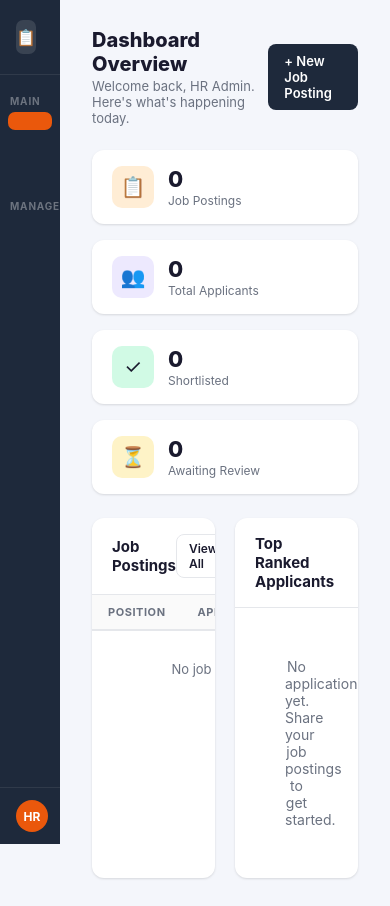
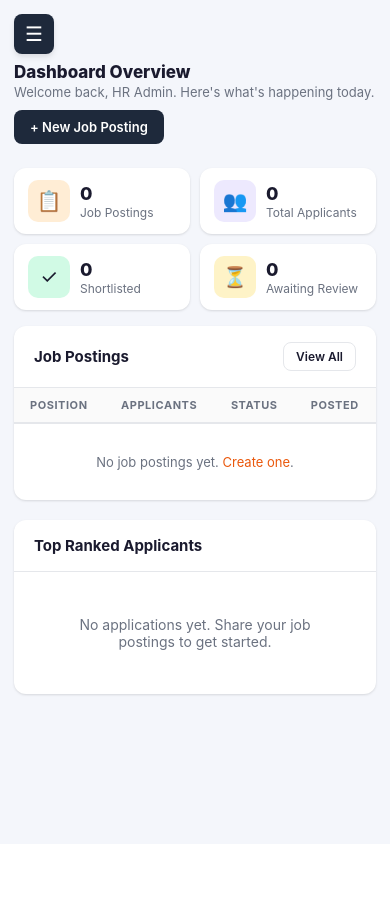
Before and after one commit to Deepresso/Smart_Resume_Screening, a Flask app: page /hr/dashboard in a window 390 px wide. After the commit the page ends 697 px from the top, so only its background shows below. Run offline with Flask 3, Linux system fonts and the light colour scheme; a user stored in the database is signed in.

Commit message:
Add full mobile responsive layout
- Hamburger menu button on mobile (≤600px): sidebar slides in as
  full-width overlay with dark backdrop, tap outside to close
- Tablet (601-900px): icon-only 60px collapsed sidebar (unchanged)
- Mobile grid: stats→2×2, grid-2/grid-3/score-grid-3→single column
- Mobile forms: form-row stacks vertically
- Mobile page header: stacks title above actions
- Application timeline: horizontal scroll wrapper on mobile
- Very small screens (≤380px): single-column stats, tighter padding
- Auth pages: hide left panel on all mobile sizes

Co-Authored-By: Claude Sonnet 4.6 <noreply@anthropic.com>

```diff
--- a/static/css/style.css
+++ b/static/css/style.css
@@ -408,10 +408,119 @@ tr:hover td { background: #fafafa; }
 .feedback-icon { font-size: 18px; flex-shrink: 0; }
 .feedback-text { font-size: 13px; line-height: 1.5; }
 
+/* ── Hamburger button (mobile only) ── */
+.hamburger {
+    display: none;
+    position: fixed;
+    top: 14px;
+    left: 14px;
+    z-index: 200;
+    background: var(--navy);
+    color: white;
+    border: none;
+    border-radius: 8px;
+    width: 40px;
+    height: 40px;
+    font-size: 20px;
+    cursor: pointer;
+    align-items: center;
+    justify-content: center;
+    box-shadow: var(--shadow-md);
+}
+.sidebar-overlay {
+    display: none;
+    position: fixed;
+    inset: 0;
+    background: rgba(0,0,0,0.45);
+    z-index: 99;
+}
+
+/* ── Tablet (601px – 900px): icon-only collapsed sidebar ── */
 @media (max-width: 900px) {
     .sidebar { width: 60px; }
-    .sidebar-brand-name, .sidebar-brand-sub, .nav-item span, .user-name, .user-role { display: none; }
-    .main-content { margin-left: 60px; }
+    .sidebar-brand-name, .sidebar-brand-sub, .nav-item > span:last-child,
+    .user-name, .user-role, .sidebar-section { display: none; }
+    .sidebar-brand { justify-content: center; padding: 20px 0; }
+    .nav-item { justify-content: center; padding: 10px 0; margin: 2px 6px; }
+    .sidebar-user { justify-content: center; padding: 12px 0; }
+    .main-content { margin-left: 60px; padding: 24px 20px; }
     .auth-left { display: none; }
     .stats-row { flex-wrap: wrap; }
+    .grid-2 { grid-template-columns: 1fr; }
 }
+
+/* ── Mobile (≤600px): hamburger overlay sidebar ── */
+@media (max-width: 600px) {
+    /* Show hamburger */
+    .hamburger { display: flex; }
+
+    /* Sidebar slides in from left as overlay */
+    .sidebar {
+        width: var(--sidebar-width);
+        transform: translateX(-240px);
+        transition: transform 0.25s ease;
+    }
+    .sidebar.open { transform: translateX(0); }
+
+    /* Restore all sidebar text when open */
+    .sidebar-brand-name, .sidebar-brand-sub, .nav-item > span:last-child,
+    .user-name, .user-role, .sidebar-section { display: block; }
+    .sidebar-brand { justify-content: flex-start; padding: 20px 16px; }
+    .nav-item { justify-content: flex-start; padding: 9px 16px; margin: 1px 8px; }
+    .sidebar-user { justify-content: flex-start; padding: 12px 16px; }
+
+    /* Overlay backdrop */
+    .sidebar-overlay.open { display: block; }
+
+    /* Main content: no left margin, top padding for hamburger */
+    .main-content { margin-left: 0; padding: 62px 14px 24px; }
+
+    /* Page header stacks */
+    .page-header { flex-direction: column; align-items: flex-start; gap: 10px; }
+    .header-actions { width: 100%; flex-wrap: wrap; }
+
+    /* Stats: 2×2 grid */
+    .stats-row { display: grid; grid-template-columns: 1fr 1fr; gap: 10px; margin-bottom: 16px; }
+    .stat-card { padding: 12px 14px; gap: 10px; }
+    .stat-value { font-size: 18px; }
+    .stat-badge { display: none; }
+
+    /* All grids stack */
+    .grid-2, .grid-3 { grid-template-columns: 1fr; }
+    .score-grid-3 { grid-template-columns: 1fr !important; }
+
+    /* Forms stack */
+    .form-row { flex-direction: column; gap: 0; }
+
+    /* Card padding */
+    .card-body { padding: 14px; }
+    .page-title { font-size: 17px; }
+    .score-big { font-size: 36px; }
+
+    /* Auth */
+    .auth-left { display: none; }
+    .auth-right { padding: 24px 16px; }
+    .auth-form-box { max-width: 100%; }
+
+    /* Tables: touch scroll */
+    .table-wrap { -webkit-overflow-scrolling: touch; }
+
+    /* Wizard steps wrap */
+    .wizard-steps { flex-wrap: wrap; gap: 8px; }
+    .wizard-divider { display: none; }
+
+    /* Timeline: horizontal scroll instead of overflow */
+    .timeline-scroll { overflow-x: auto; -webkit-overflow-scrolling: touch; padding-bottom: 8px; }
+    .timeline-scroll > div { min-width: 480px; }
+
+    /* Job grid */
+    .grid-3 { grid-template-columns: 1fr; }
+}
+
+/* ── Very small screens (≤380px) ── */
+@media (max-width: 380px) {
+    .stats-row { grid-template-columns: 1fr; }
+    .main-content { padding: 60px 10px 24px; }
+    .card-body { padding: 12px 10px; }
+    .btn-sm { font-size: 11px; padding: 5px 8px; }
+}
--- a/templates/applicant/application_detail.html
+++ b/templates/applicant/application_detail.html
@@ -38,6 +38,7 @@
 <div class="card" style="margin-bottom:20px;">
     <div class="card-body" style="padding:20px 24px;">
         <div style="font-size:12px;font-weight:700;text-transform:uppercase;letter-spacing:0.05em;color:var(--text-muted);margin-bottom:16px;">Application Progress</div>
+        <div class="timeline-scroll">
         <div style="display:flex;align-items:center;gap:0;">
             <!-- Step 1: Submitted -->
             <div style="display:flex;flex-direction:column;align-items:center;flex:1;">
@@ -75,10 +76,11 @@
                 <div style="font-size:10px;color:var(--text-muted);">HR decision</div>
             </div>
         </div>
+        </div>
     </div>
 </div>
 
-<div style="display:grid;grid-template-columns:1fr 1fr 1fr;gap:16px;margin-bottom:20px;">
+<div class="score-grid-3" style="display:grid;grid-template-columns:1fr 1fr 1fr;gap:16px;margin-bottom:20px;">
     <div class="card">
         <div class="card-body" style="text-align:center;">
             <div style="font-size:28px;margin-bottom:8px;">&#x1F50D;</div>
--- a/templates/base_hr.html
+++ b/templates/base_hr.html
@@ -8,8 +8,11 @@
 </head>
 <body>
 <div class="app-wrapper">
+    <button class="hamburger" id="hamburger" onclick="toggleSidebar()">&#9776;</button>
+    <div class="sidebar-overlay" id="sidebar-overlay" onclick="closeSidebar()"></div>
+
     <!-- Sidebar -->
-    <aside class="sidebar">
+    <aside class="sidebar" id="sidebar">
         <div class="sidebar-brand">
             <div class="sidebar-brand-icon">&#x1F4CB;</div>
             <div>
@@ -63,5 +66,15 @@
         {% block content %}{% endblock %}
     </main>
 </div>
+<script>
+function toggleSidebar() {
+    document.getElementById('sidebar').classList.toggle('open');
+    document.getElementById('sidebar-overlay').classList.toggle('open');
+}
+function closeSidebar() {
+    document.getElementById('sidebar').classList.remove('open');
+    document.getElementById('sidebar-overlay').classList.remove('open');
+}
+</script>
 </body>
 </html>
```
Also changed, not shown: templates/base_applicant.html (+14 -1 lines).
